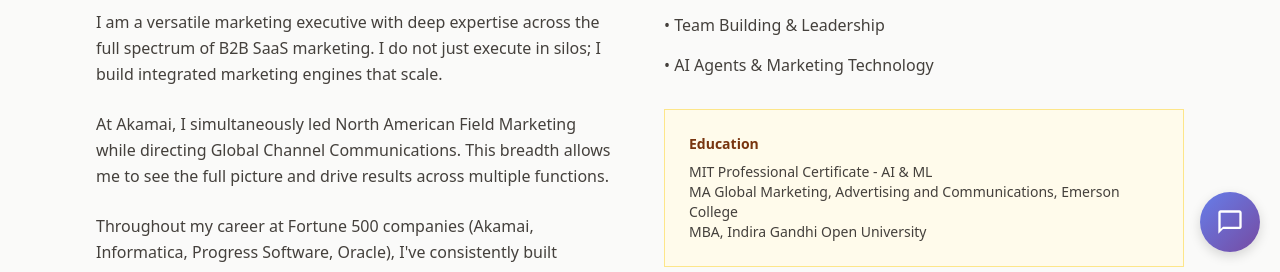
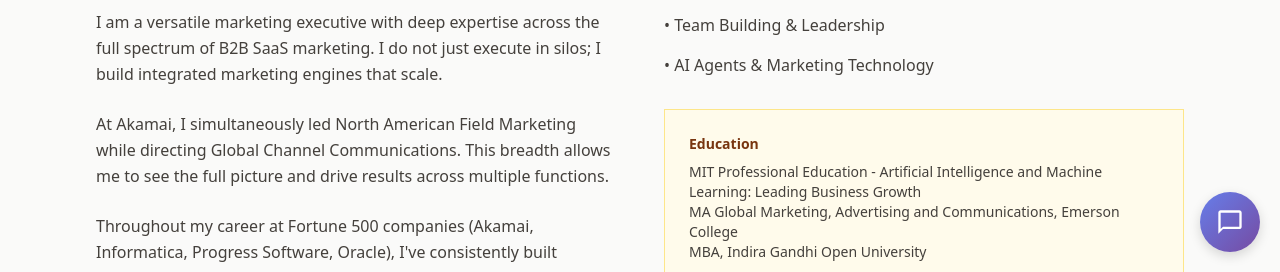
Before and after one commit to PreetiAlphonso/PreetiAlphonso.github.io, a plain HTML site: page index.html in a window 1280 px wide. Both pictures are taken after a click on the button "About". Shown: the part 528-800 px from the top of the page. Drawn offline with nearby package versions, Linux system fonts and the light colour scheme.

Commit message:
Update index.html

```diff
--- a/index.html
+++ b/index.html
@@ -105,7 +105,7 @@
                     </div>
                     <div class="mt-8 p-6 bg-amber-50 border border-amber-200">
     <div class="text-sm font-semibold text-amber-900 mb-2">Education</div>
-    <div class="text-sm text-stone-700">MIT Professional Certificate - AI & ML</div>
+    <div class="text-sm text-stone-700">MIT Professional Education - Artificial Intelligence and Machine Learning: Leading Business Growth</div>
     <div class="text-sm text-stone-700">MA Global Marketing, Advertising and Communications, Emerson College</div>
     <div class="text-sm text-stone-700">MBA, Indira Gandhi Open University</div>
 </div>
```
